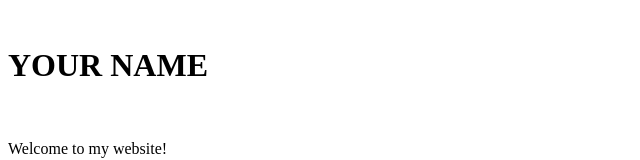
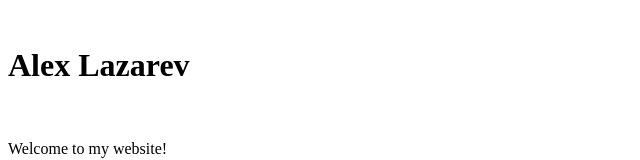
Before and after one commit to fgn3055/fgn3055.github.io, a plain HTML site: page index.html in a window 1280 px wide. Shown: the top 160 px of the page, without its empty margins (0-640 px from the left). Drawn offline with Linux system fonts and the light colour scheme.

Commit message:
Update index.html

```diff
--- a/index.html
+++ b/index.html
@@ -1,7 +1,7 @@
 <html>
 
 <body>
-  <h1>YOUR NAME</h1>
+  <h1>Alex Lazarev</h1>
   <p>Welcome to my website!</p>
   <img src="https://content.codecademy.com/articles/github-pages-via-web-app/happy-ice-cream.gif" />
 </body>
```
